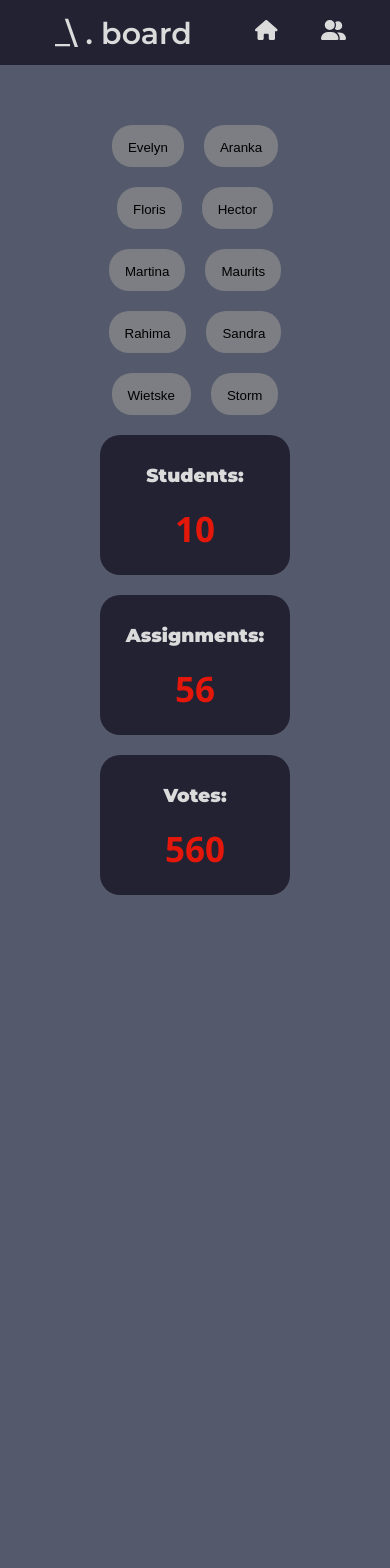
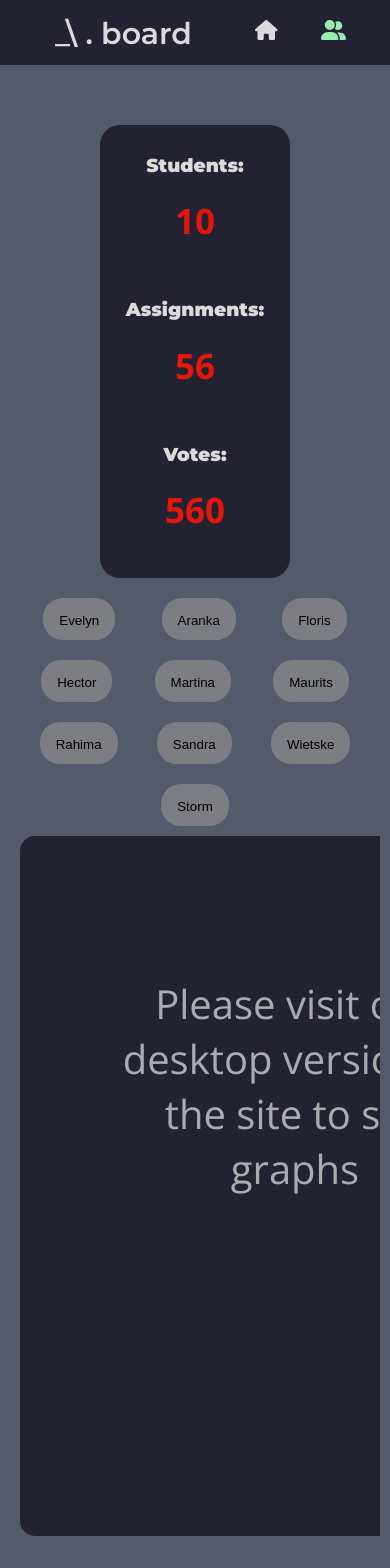
Before and after one commit to ViktoriyadeS/FRONT-Eindopdracht-React-Dashboard, a React (Create React App) app: page /students in a window 390 px wide. Shown: the top 1568 px of the page. Before the commit the page ends 955 px from the top, so only its background shows below. Built offline with nearby package versions, Linux system fonts and the light colour scheme.

Commit message:
final changes

```diff
--- a/package.json
+++ b/package.json
@@ -3,6 +3,7 @@
   "version": "0.1.0",
   "private": true,
   "dependencies": {
+    "@coreui/react": "^4.2.3",
     "@fortawesome/fontawesome-svg-core": "^6.1.1",
     "@fortawesome/free-regular-svg-icons": "^6.1.1",
     "@fortawesome/free-solid-svg-icons": "^6.1.1",
--- a/src/App.css
+++ b/src/App.css
@@ -33,8 +33,11 @@ nav {
     color: #dbdbdb;
     z-index: 9;
 }
+.link {
+    text-decoration: none;
+    cursor: pointer;
+}
 nav .link {
-    text-decoration: none;
     justify-content: end;
     font-size: 20px;
     color: inherit;
@@ -45,7 +48,9 @@ nav .link {
 nav .link p {
     display: none;
 }
-
+.link.active {
+    color: #9aeab2;
+}
 .icon {
     margin-right: 4px;
 }
@@ -88,6 +93,13 @@ canvas {
     height: 120px;
     border-radius: 20px;
 }
+.page .widget.home {
+    display: flex;
+    flex-direction: row;
+    align-items: flex-start;
+    justify-content: space-evenly;
+    height: 60px;
+}
 
 .page .widget p {
     font-size: 35px;
@@ -103,7 +115,7 @@ canvas {
     flex-direction: row;
     flex-wrap: wrap;
     align-items: center;
-    justify-content: center;
+    justify-content: space-around;
 }
 .card {
     border-radius: 20px;
@@ -148,21 +160,38 @@ canvas {
     box-shadow: none;
     border: none;
     color: #dbdbdb;
-    position: absolute;
+    /* position: absolute; */
 }
 
 .goBackBtn:hover {
     color: #a9e5bb;
 }
+
+.mobile-box {
+    width: 100%;
+    height: 500px;
+    background-color: #222233;
+    color: rgba(255, 255, 255, 0.623);
+    border-radius: 15px;
+    text-align: center;
+    padding: 100px;
+    font-size: 40px;
+    display: none;
+}
+
 @media (max-width: 900px) {
     .topRow {
         flex-direction: column;
         flex-wrap: nowrap;
         justify-content: center;
+        width: 100%;
     }
     .page {
         margin: 10px;
         padding: 40px 80px;
+        display: flex;
+        flex-direction: column;
+        align-items: center;
     }
     .page .infoBox {
         display: flex;
@@ -175,13 +204,35 @@ canvas {
     .chartBox {
         display: none;
     }
+    .mobile-box{
+        display: block;
+    }
 }
 @media (max-width: 400px) {
-    .icon {
+    /* .icon {
         display: block;
+    } */
+    .nav {
+        right: 8px;
     }
-    nav .link p {
-        display: none;
+    .page .widget.home {
+        display: flex;
+        flex-direction: column;
+        align-items: center;
+        justify-content: space-evenly;
+        height: fit-content;
     }
-
+    .topRow {
+        align-items: center;
+    }
+    .detailCard {
+        flex-direction: column;
+        min-width: fit-content;
+        padding: 10px;
+    }
+    .goBackBtn {
+        position: fixed;
+        top: 80px;
+        left: 0;
+    }
 }
--- a/src/App.js
+++ b/src/App.js
@@ -1,21 +1,14 @@
 import * as React from "react";
-import { BrowserRouter, Routes, Route, Link } from "react-router-dom";
+import { BrowserRouter, Routes, Route, Link, NavLink } from "react-router-dom";
 import "./App.css";
 import Home from "./pages/Home";
 import Students from "./pages/Students";
 import Profile from "./components/Profile";
-
 import { FontAwesomeIcon } from "@fortawesome/react-fontawesome";
-import {
-  faHouse,
-  faUserGroup,
-  faLayerGroup,
-} from "@fortawesome/free-solid-svg-icons";
-
+import { faHouse, faUserGroup } from "@fortawesome/free-solid-svg-icons";
 
 const home = <FontAwesomeIcon icon={faHouse} className="icon" />;
 const students = <FontAwesomeIcon icon={faUserGroup} className="icon" />;
-// const assignments = <FontAwesomeIcon icon={faLayerGroup} className="icon" />;
 
 const App = () => {
   return (
@@ -23,14 +16,18 @@ const App = () => {
       <header className="App-header">
         <BrowserRouter>
           <div>
-            <div className="App-top">_\ . board</div>
+            <Link className="link" to="/">
+              <div id="logo" className="App-top">
+                _\ . board
+              </div>
+            </Link>
             <nav>
-              <Link className="link" to="/">
+              <NavLink className="link" to="/">
                 {home} <p> Home</p>
-              </Link>
-              <Link className="link" to="/students">
+              </NavLink>
+              <NavLink className="link" to="/students">
                 {students} <p>Students</p>
-              </Link>
+              </NavLink>
             </nav>
             <Routes>
               <Route exact path="/" element={<Home />} />
--- a/src/components/BarChart.js
+++ b/src/components/BarChart.js
@@ -25,7 +25,6 @@ const BarChart = (props) => {
     datasets: [],
   });
   const [chartOptions, setChartOptions] = useState({});
-
   useEffect(() => {
     setChartData({
       labels: labels,
--- a/src/components/Profile.js
+++ b/src/components/Profile.js
@@ -45,6 +45,9 @@ function Profile() {
       <button className="goBackBtn" onClick={() => navigate(-1)}>
         {arrow} Go Back
       </button>
+      <div className="mobile-box">
+        <p>Please visit our desktop version of the site to see graphs</p>
+      </div>
       <div className="chartBox">
         <Chart
           data={location.state.data}
--- a/src/pages/Home.js
+++ b/src/pages/Home.js
@@ -1,36 +1,34 @@
 import BarChart from "../components/BarChart";
 import {
-  overviewAssignments,
   assignmentRatingAverage,
   projects,
   uniqueStudentNames,
+  assignmentGroups,
 } from "../data/functions";
 
-
-
 const HomePage = () => {
-
   const labels = projects.map((item) => item.assignment);
   const projectAverageRating = assignmentRatingAverage.filter(
     (item) => item.assignment === "SCRUM" || item.assignment.includes("Project")
   );
   const chartTitle = "";
+
   return (
     <div className="page">
       <div className="infoBox">
-        <span className="widget">
+        <span className="widget home">
           <h3>Students:</h3>
           <p>{uniqueStudentNames.length}</p>
-        </span>
-        <span className="widget">
+
           <h3>Projects:</h3>
           <p>{projects.length}</p>
+
+          <h3>Modules:</h3>
+          <p>{assignmentGroups.length}</p>
         </span>
-        <span className="widget">
-          <h3>Assignments:</h3>
-          <p>{overviewAssignments.length}</p>
-        </span>
-
+      </div>
+      <div className="mobile-box">
+        <p>Please visit our desktop version of the site to see graphs</p>
       </div>
       <div className="chartBox">
         <h2>Projects Average Score:</h2>
--- a/src/pages/Students.js
+++ b/src/pages/Students.js
@@ -7,10 +7,7 @@ import {
   uniqueStudentNames,
   overviewAssignments,
   assignmentsRatingAverageWithLabels,
-  assignmentRatingAverage,
-  assignmentGroups,
 } from "../data/functions";
-import BarChart from "../components/BarChart";
 import LineChart from "../components/LineChart";
 
 function Students() {
@@ -33,8 +30,17 @@ function Students() {
 
   return (
     <div className="page">
+      <div className="infoBox">
+        <span className="widget home">
+          <h3>Students:</h3>
+          <p>{uniqueStudentNames.length}</p>
+          <h3>Assignments:</h3>
+          <p>{overviewAssignments.length}</p>
+          <h3>Votes:</h3>
+          <p>{studentData.length}</p>
+        </span>
+      </div>
       <div>
-        {/* <h2>Profiles:</h2> */}
         <div className="list">
           {uniqueStudentNames.map((student) => {
             return (
@@ -51,23 +57,11 @@ function Students() {
             );
           })}
         </div>
-        <div className="infoBox">
-          <span className="widget">
-            <h3>Students:</h3>
-            <p>{uniqueStudentNames.length}</p>
-          </span>
-          <span className="widget">
-            <h3>Assignments:</h3>
-            <p>{overviewAssignments.length}</p>
-          </span>
-          <span className="widget">
-            <h3>Votes:</h3>
-            <p>{studentData.length}</p>
-          </span>
+        <div className="mobile-box">
+          <p>Please visit our desktop version of the site to see graphs</p>
         </div>
         <div className="chartBox">
           <h2>Assignments Average Score:</h2>
-
           <LineChart
             chartData={assignmentsRatingAverageWithLabels}
             chartLabels={overviewAssignments.map((item) => item.assignment)}
```
Also changed, not shown: src/components/Checkbox.js (deleted, +0 -33 lines), 1 other file (tests, documents, lock files or other folders).
